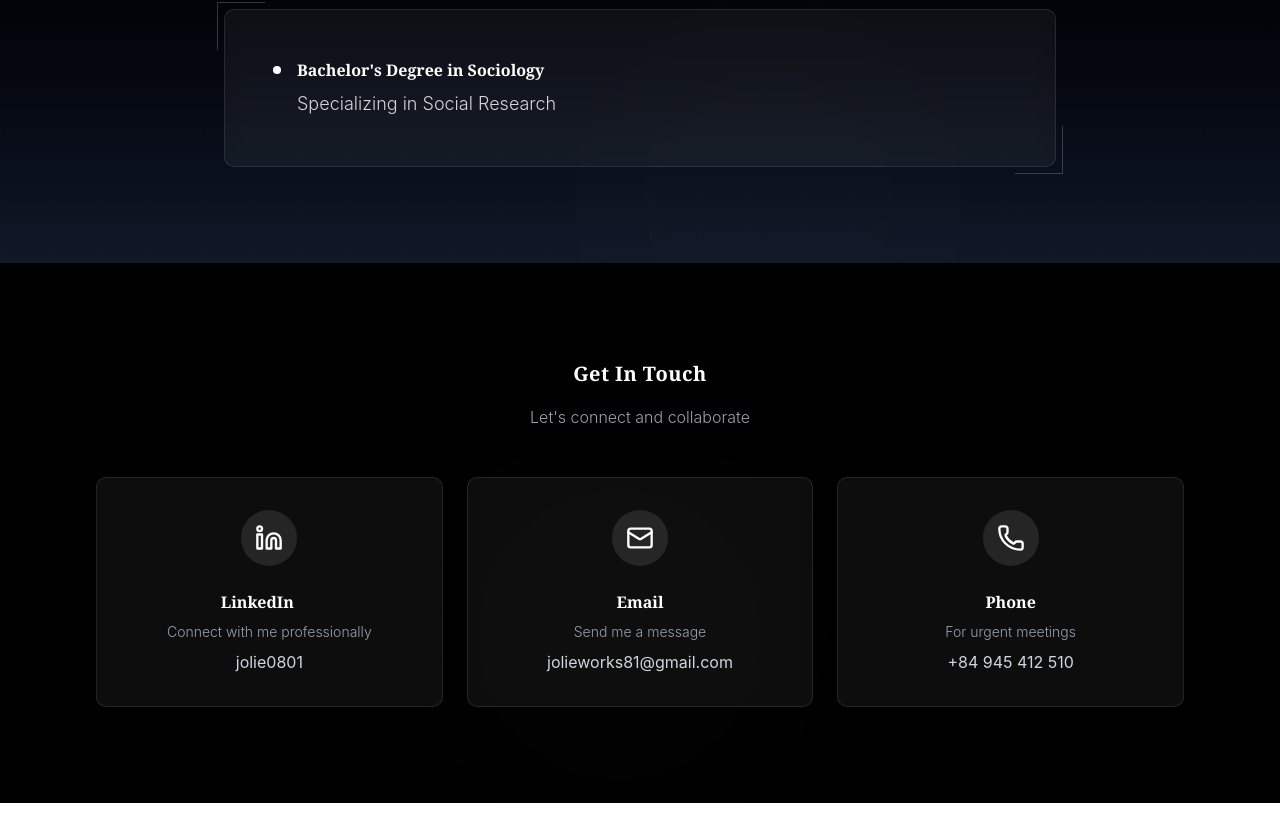
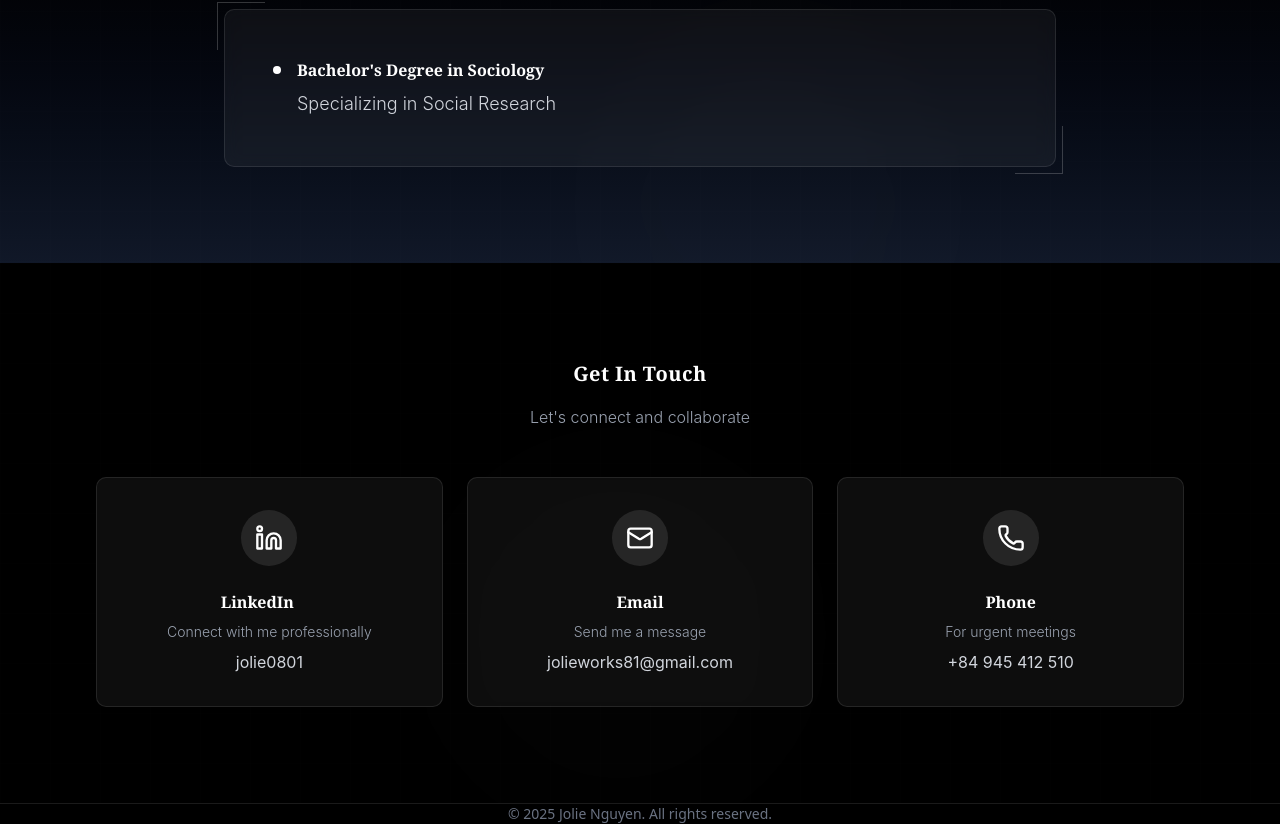
Before and after one commit to jolieloveyou/JoliesWeb1stDesignedRelease, a React (Vite) app: page / in a window 1280 px wide. Shown: the part 1750-2574 px from the top of the page. Before the commit the page ends 2553 px from the top, so only its background shows below. Built offline with nearby package versions, Linux system fonts and the light colour scheme.

Commit message:
Update Layout.tsx

```diff
--- a/src/components/Layout.tsx
+++ b/src/components/Layout.tsx
@@ -15,7 +15,7 @@ export function Layout({ children }: { children: React.ReactNode }) {
   const [mobileMenuOpen, setMobileMenuOpen] = useState(false);
 
   return (
-    <div className="min-h-screen bg-black text-white">
+    <div className="min-h-screen flex flex-col bg-black text-white">
       {/* Navigation */}
       <nav className="fixed top-0 left-0 right-0 z-50 bg-black/80 backdrop-blur-md border-b border-white/10">
         <div className="max-w-7xl mx-auto px-4 sm:px-6 lg:px-8">
@@ -40,11 +40,7 @@ export function Layout({ children }: { children: React.ReactNode }) {
               {navigation.map((item) => {
                 const isActive = location.pathname === item.href;
                 return (
-                  <Link
-                    key={item.name}
-                    to={item.href}
-                    className="relative"
-                  >
+                  <Link key={item.name} to={item.href} className="relative">
                     <motion.span
                       className={`text-sm tracking-wide transition-colors ${
                         isActive ? 'text-white' : 'text-gray-400 hover:text-white'
@@ -113,9 +109,12 @@ export function Layout({ children }: { children: React.ReactNode }) {
       </nav>
 
       {/* Main Content */}
-      <main className="pt-16">
-        {children}
-      </main>
+      <main className="pt-16 flex-grow">{children}</main>
+
+      {/* Footer */}
+      <footer className="text-center text-gray-500 py-6 border-t border-white/10 text-sm">
+        © 2025 Jolie Nguyen. All rights reserved.
+      </footer>
     </div>
   );
 }
```
